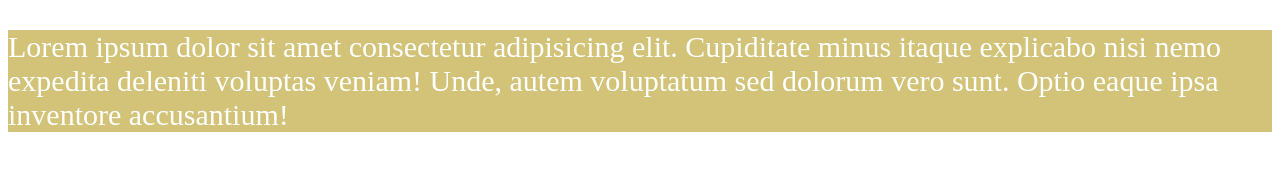
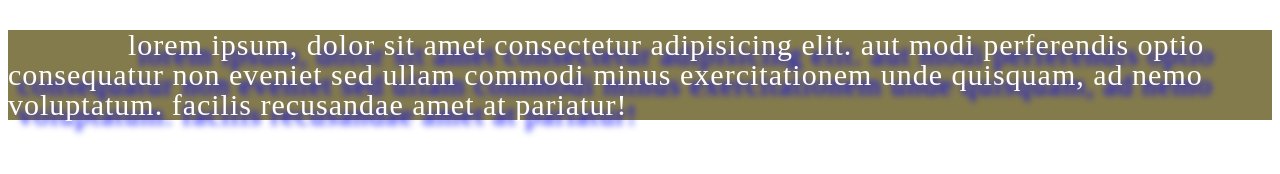
Before and after one commit to ganeshdutt100/Frontend-3pm-batch, a plain HTML site: page CSS/class7.html in a window 1280 px wide. Drawn offline with Linux system fonts and the light colour scheme.

Commit message:
add text

```diff
--- a/CSS/class7.html
+++ b/CSS/class7.html
@@ -8,15 +8,44 @@
         .para{
             font-size: 30px;
             color: white;
-            background-color: rgb(196, 13, 13);
+
+            /* color */
+            background-color: rgb(7,98, 13);
+
             background-color: rgba(228, 63, 17, 0.289);
             background-color: #3c0000;
             background-color: hsl(50, 50%, 50%);
-            background-color: hsla(50, 50%, 50% ,.7);
+            background-color: hsla(50, 95%, 16%, 0.7);
+
+            /* text align  */
+            /* text-align: center;
+            /* text-align: left;
+            text-align: right; */
+
+            text-decoration: underline;
+            text-decoration:line-through;
+            text-decoration:none;
+
+            text-transform: capitalize;
+            text-transform: uppercase;
+            text-transform: lowercase;
+
+
+            text-indent:120px;
+
+            text-shadow: 10px 10px 6px blue;
+
+            letter-spacing: 1px;
+            line-height: 1;
+
+
+
         }
     </style>
 </head>
 <body>
-    <p class="para">Lorem ipsum dolor sit amet consectetur adipisicing elit. Cupiditate minus itaque explicabo nisi nemo expedita deleniti voluptas veniam! Unde, autem voluptatum sed dolorum vero sunt. Optio eaque ipsa inventore accusantium!</p>
+    <p class="para">Lorem ipsum, dolor sit amet consectetur adipisicing elit. Aut modi perferendis optio consequatur non eveniet sed ullam commodi minus exercitationem unde quisquam, ad nemo voluptatum. Facilis recusandae amet at pariatur! </p>
+
+
 </body>
 </html>
```
